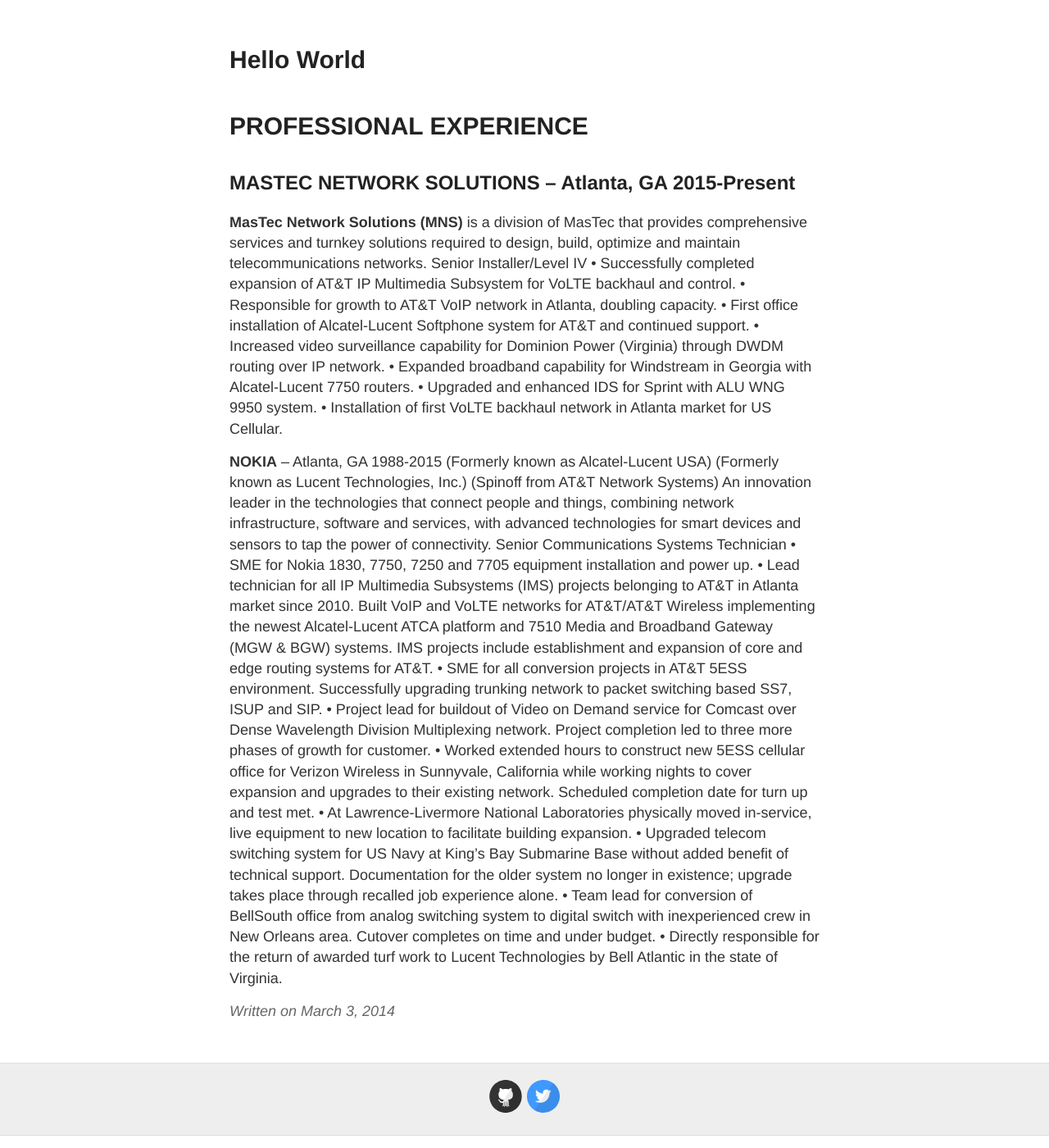
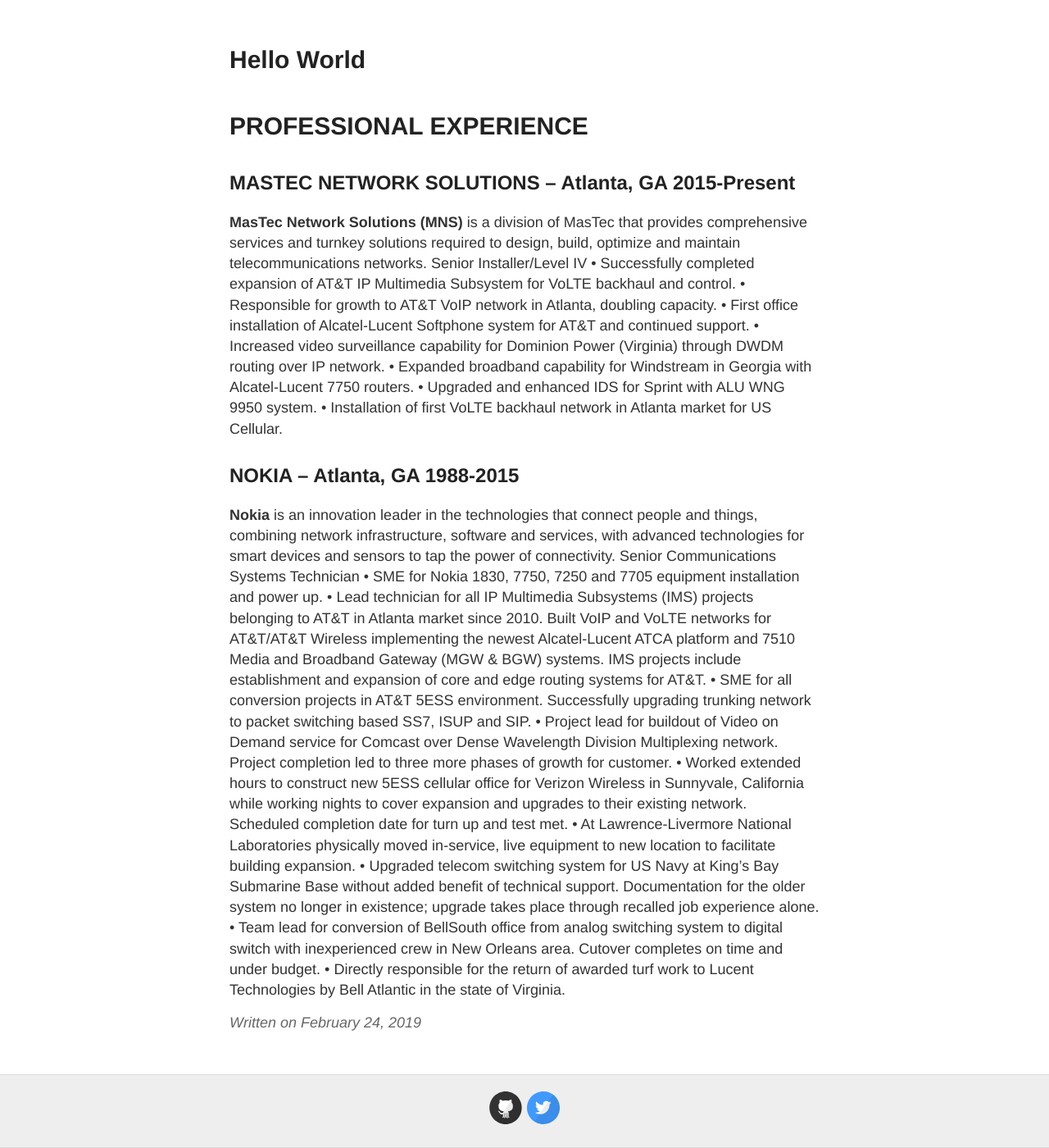
Before and after one commit to UncleArtie/UncleArtie.github.io, a Jekyll site: the page built from _posts/2019-2-24-Hello-World.md, in a window 1280 px wide and 1400 px high, scrolled down 114 px. Shown: the whole window at 82% size. Built offline with Jekyll 4.4.1, drawn with Linux system fonts in a browser that asks for light colours.

Commit message:
change date on post

```diff
--- a/_posts/2014-3-3-Hello-World.md
+++ b/_posts/2019-2-24-Hello-World.md
@@ -17,11 +17,9 @@
 • Upgraded and enhanced IDS for Sprint with ALU WNG 9950 system.
 • Installation of first VoLTE backhaul network in Atlanta market for US Cellular.
 
-**NOKIA** – Atlanta, GA 1988-2015
-(Formerly known as Alcatel-Lucent USA)
-(Formerly known as Lucent Technologies, Inc.)
-(Spinoff from AT&T Network Systems)
-An innovation leader in the technologies that connect people and things, combining network infrastructure, software and services, with advanced technologies for smart devices and sensors to tap the power of connectivity. Senior Communications Systems Technician
+## NOKIA – Atlanta, GA 1988-2015
+
+**Nokia** is an innovation leader in the technologies that connect people and things, combining network infrastructure, software and services, with advanced technologies for smart devices and sensors to tap the power of connectivity. Senior Communications Systems Technician
 • SME for Nokia 1830, 7750, 7250 and 7705 equipment installation and power up.
 • Lead technician for all IP Multimedia Subsystems (IMS) projects belonging to AT&T in Atlanta market since 2010. Built VoIP and VoLTE networks for AT&T/AT&T Wireless implementing the newest Alcatel-Lucent ATCA platform and 7510 Media and Broadband Gateway (MGW & BGW) systems. IMS projects include establishment and expansion of core and edge routing systems for AT&T.
 • SME for all conversion projects in AT&T 5ESS environment. Successfully upgrading trunking network to packet switching based SS7, ISUP and SIP.
```
